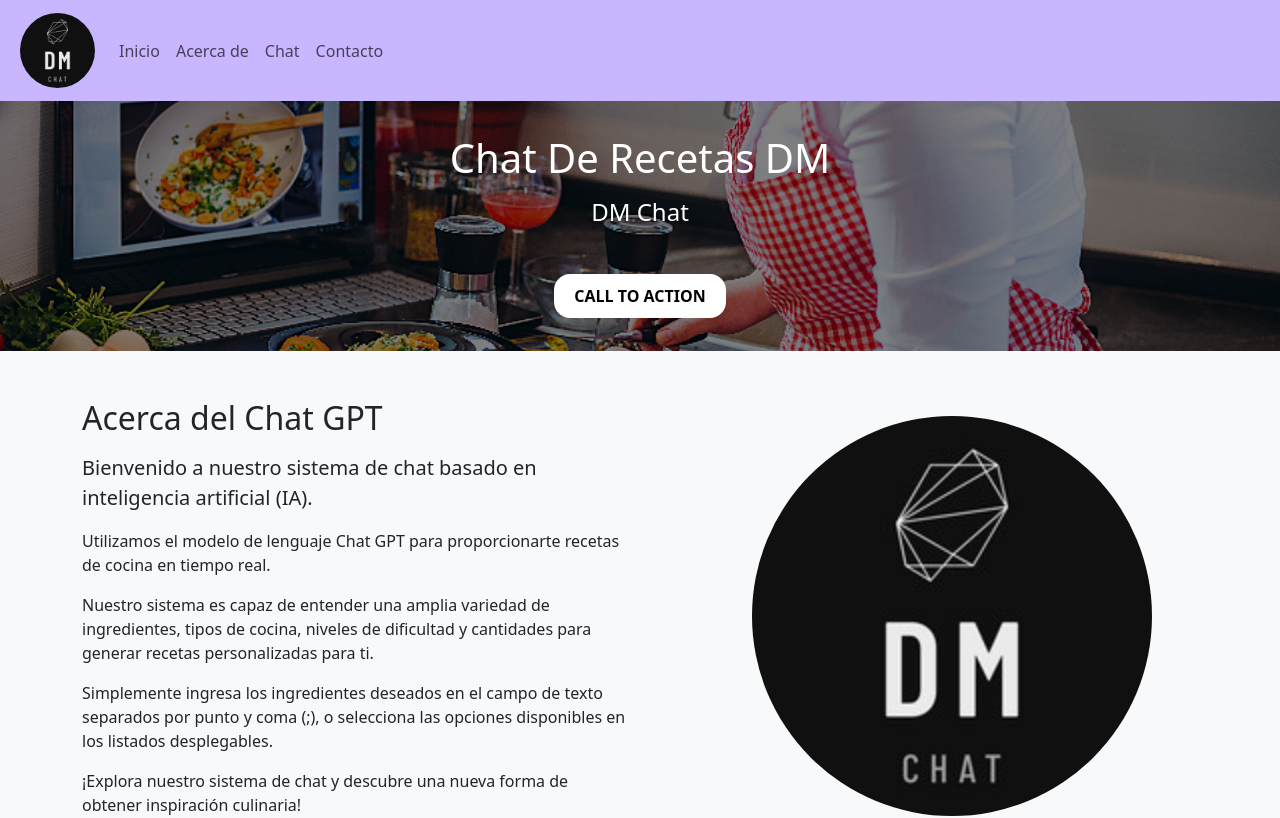
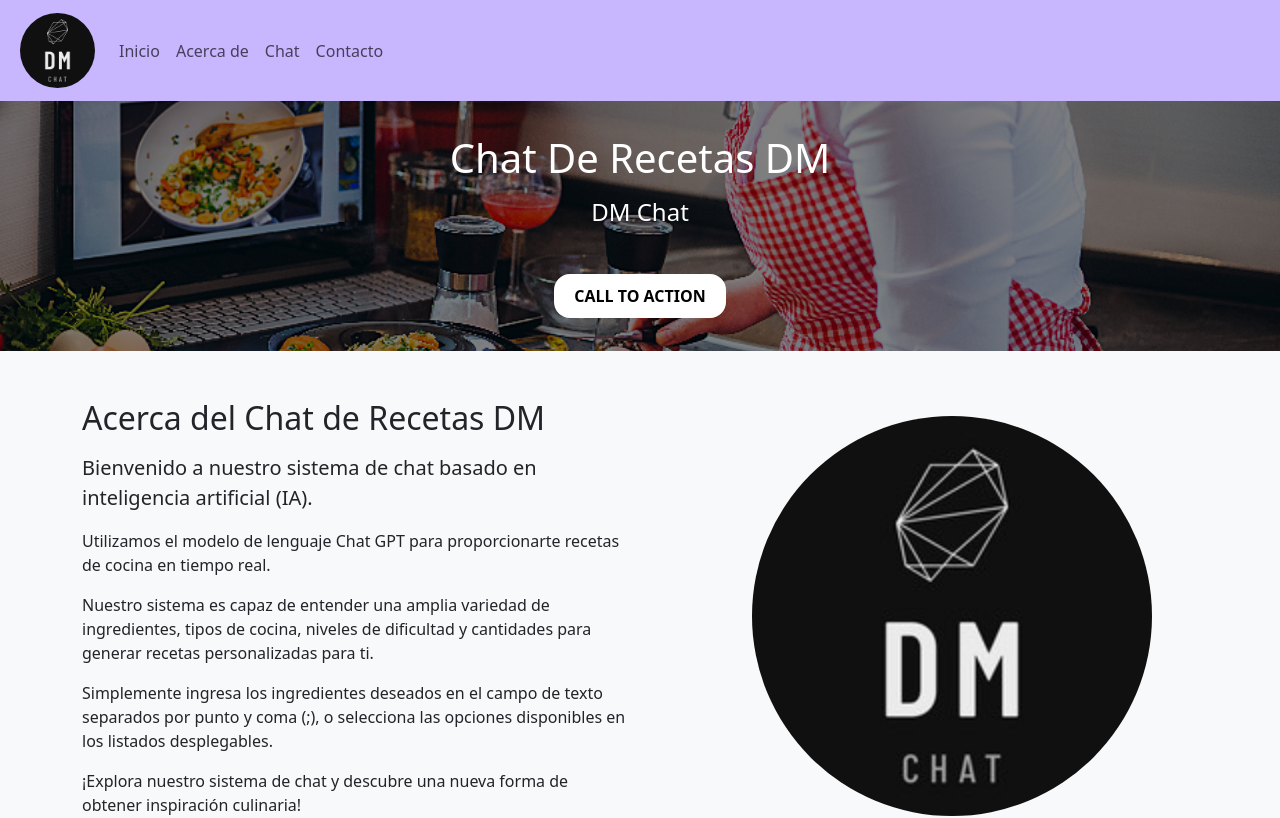
Before and after one commit to Maria-Chacon/Examen2_ProgramacionIV, a Next.js app in the folder examenll/: page / in a window 1280 px wide. Shown: the top 818 px of the page. Built offline with nearby package versions, Linux system fonts and the light colour scheme.

Commit message:
Update SectionAbout.tsx

```diff
--- a/examenll/components/SectionAbout.tsx
+++ b/examenll/components/SectionAbout.tsx
@@ -8,7 +8,7 @@ const SectionAbout: React.FC = () => {
       <div className="container py-5">
         <div className="row">
           <div className="col-md-6">
-            <h2 className="mb-3">Acerca del Chat GPT</h2>
+            <h2 className="mb-3">Acerca del Chat de Recetas DM</h2>
             <p className="lead">
               Bienvenido a nuestro sistema de chat basado en inteligencia artificial (IA).
             </p>
```
